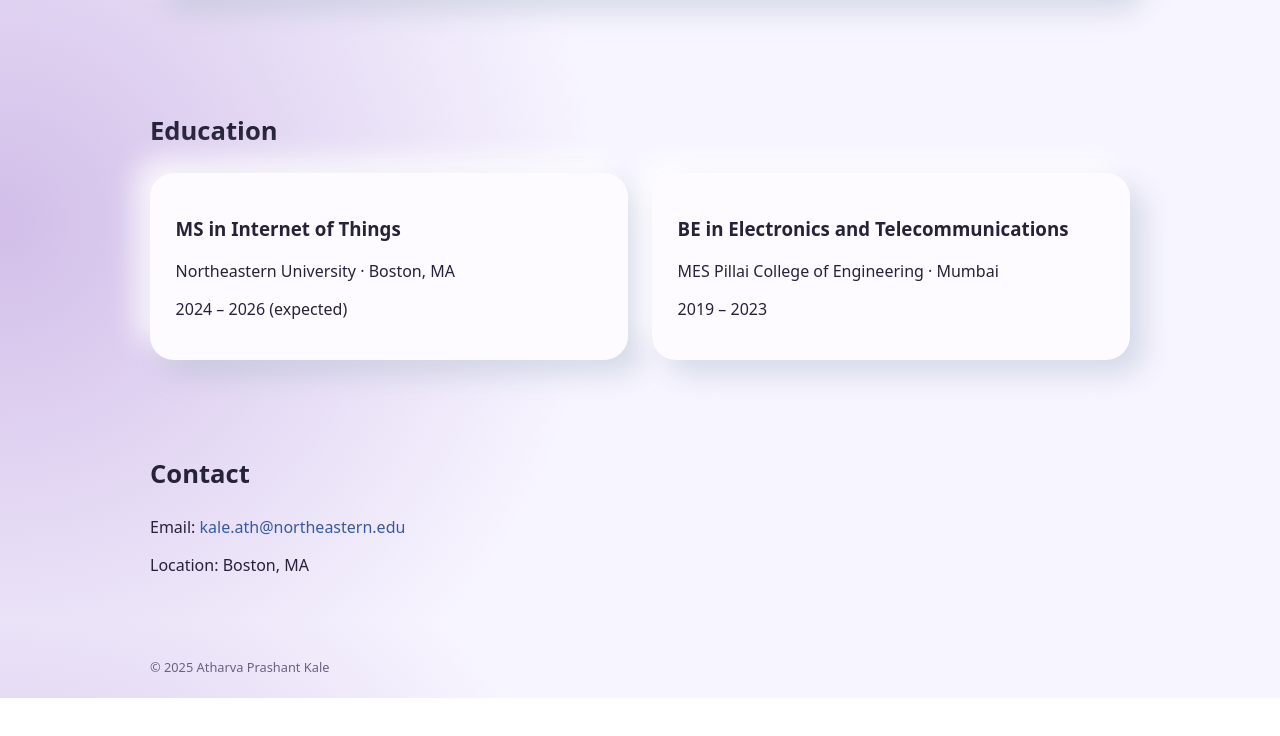
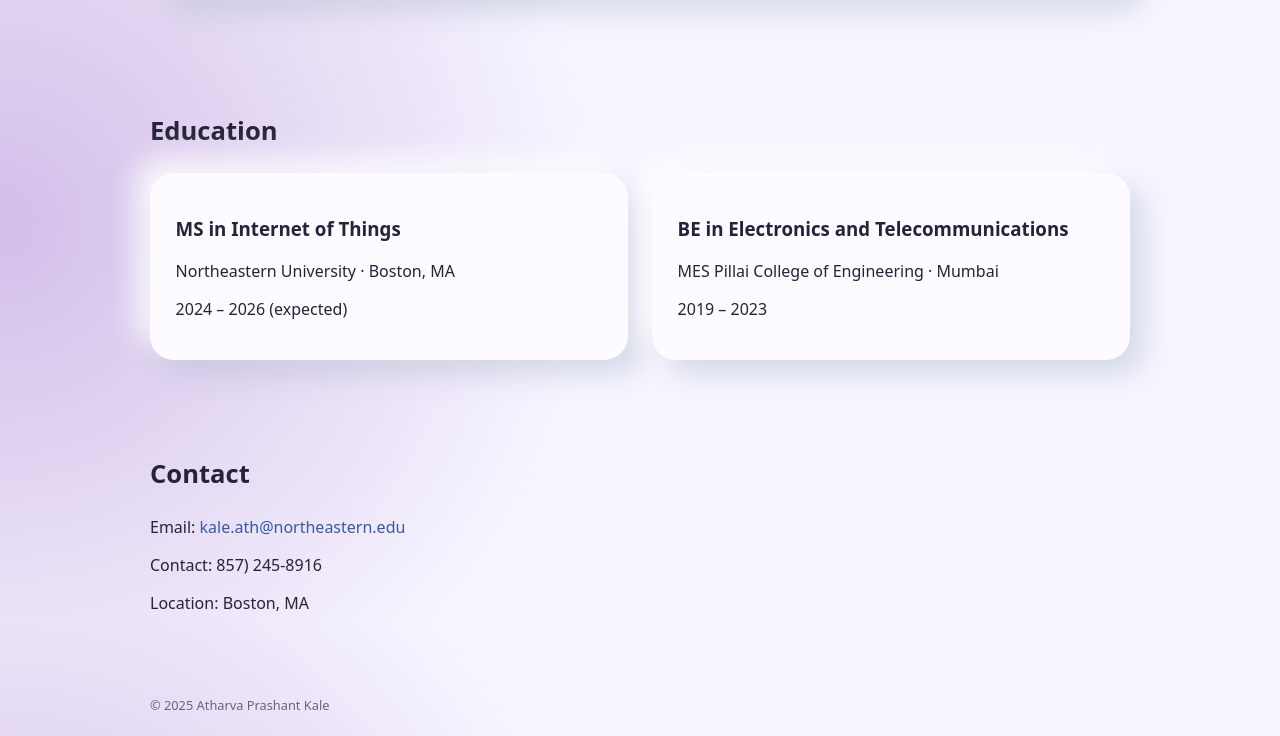
Before and after one commit to AtharvaK1810/AtharvaK1810.github.io, a plain HTML site: page index.html in a window 1280 px wide. Shown: the part 2578-3314 px from the top of the page. Before the commit the page ends 3276 px from the top, so only its background shows below. Drawn offline with Linux system fonts and the light colour scheme.

Commit message:
Update index.html

```diff
--- a/index.html
+++ b/index.html
@@ -231,6 +231,7 @@
       <h2 class="section-title">Contact</h2>
 
       <p>Email: <a href="mailto:kale.ath@northeastern.edu">kale.ath@northeastern.edu</a></p>
+      <p>Contact: 857) 245-8916</p>
       <p>Location: Boston, MA</p>
     </div>
   </section>
```
